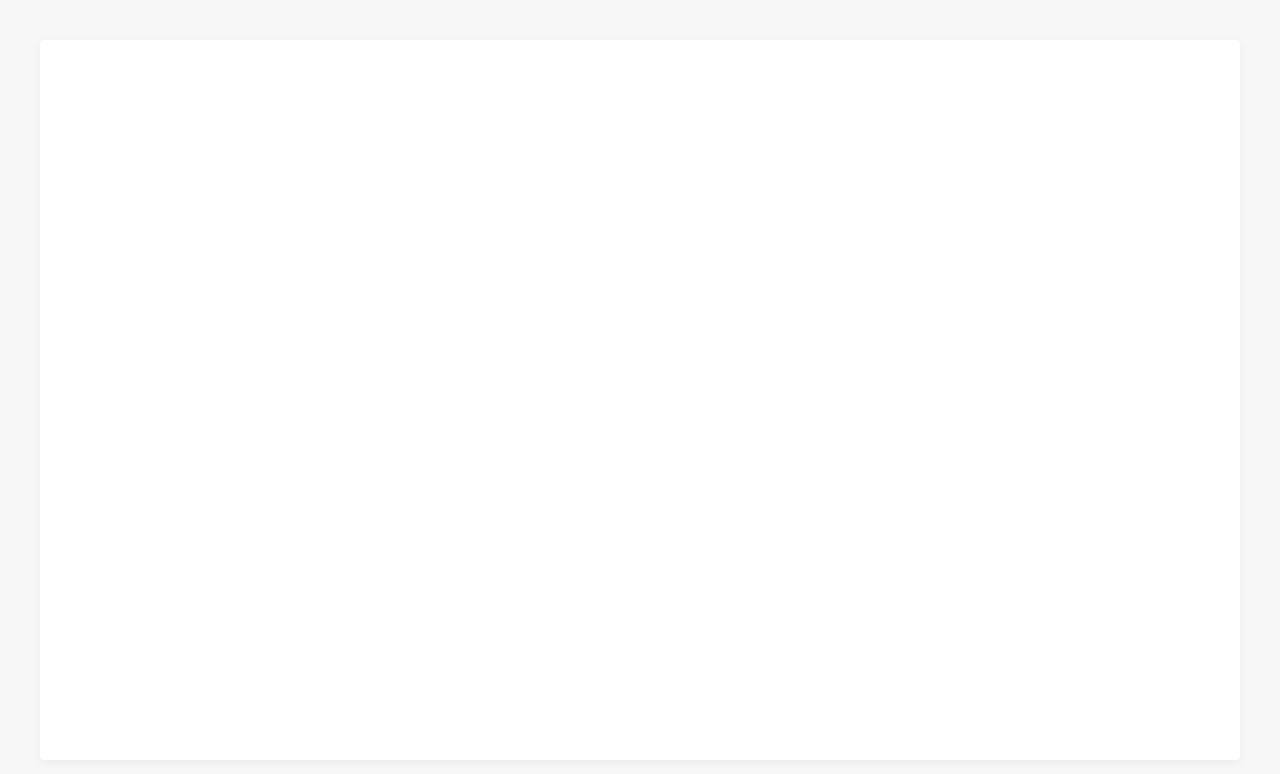
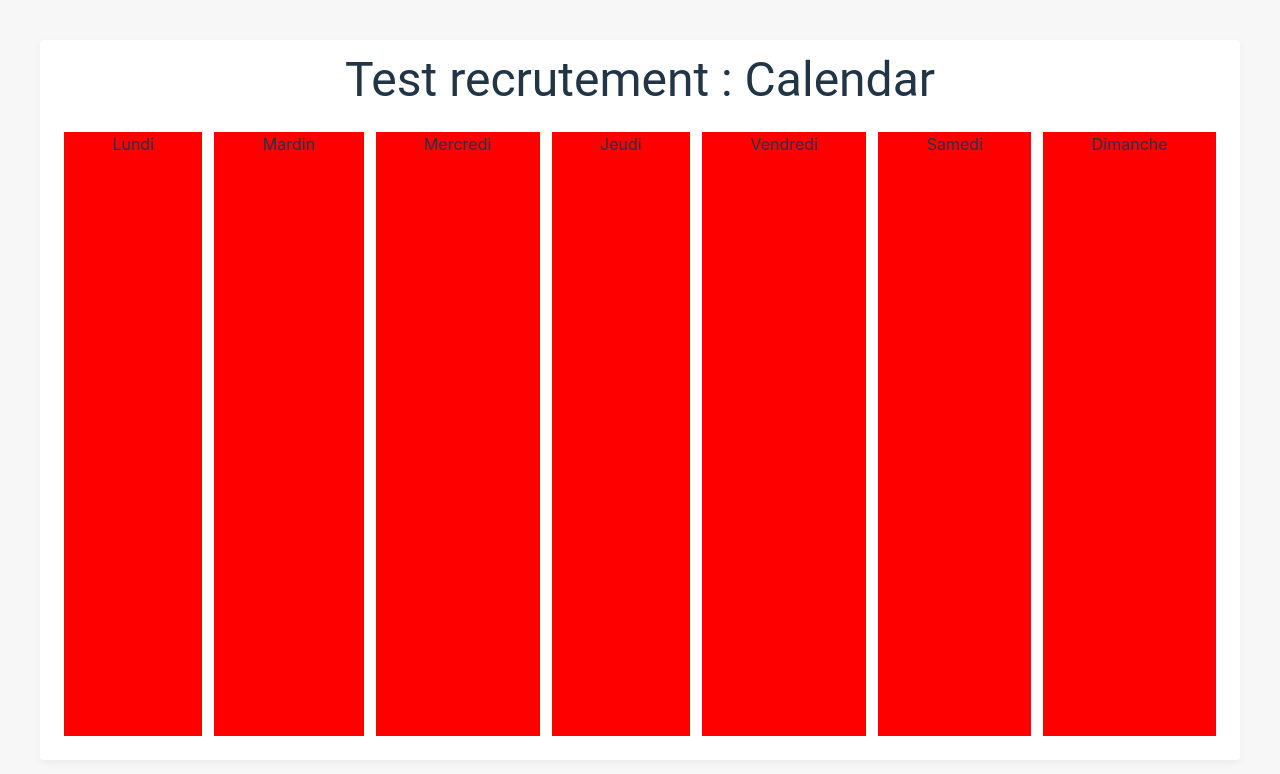
Before and after one commit to duftor/frontend_senior, a React (Vite) app: page / in a window 1280 px wide. Shown: the top 774 px of the page. Built offline with nearby package versions, Linux system fonts and the light colour scheme.

Commit message:
✨ Create Calendar layout

```diff
--- a/src/components/Calendar.jsx
+++ b/src/components/Calendar.jsx
@@ -1,15 +1,57 @@
 import React from "react"
 import styled from "styled-components"
+import Typo from "./reusable-ui/Typo"
 
 export default function Calendar() {
-	return <CalendarStyled></CalendarStyled>
+	return (
+		<CalendarStyled>
+			<Typo className="title" variant="h3">
+				Test recrutement : Calendar
+			</Typo>
+			<div className="calendar">
+				<div className="day">Lundi</div>
+				<div className="day">Mardin</div>
+				<div className="day">Mercredi</div>
+				<div className="day">Jeudi</div>
+				<div className="day">Vendredi</div>
+				<div className="day">Samedi</div>
+				<div className="day">Dimanche</div>
+			</div>
+		</CalendarStyled>
+	)
 }
 
 const CalendarStyled = styled.div`
+	display: flex;
+	flex-flow: column;
+
 	background-color: white;
 	width: 100%;
 	height: 100%;
 
 	border-radius: 4px;
 	box-shadow: 0px 3px 10px 0px rgba(0, 0, 0, 0.05);
+
+	.title {
+		padding-top: 12px;
+		display: flex;
+		justify-content: center;
+	}
+
+	.calendar {
+		display: flex;
+		flex: 1 1 auto;
+
+		justify-content: space-between;
+		padding: 24px;
+		gap: 12px;
+
+		.day {
+			flex: auto;
+			background: red;
+			display: flex;
+			text-align: center;
+			justify-content: center;
+		}
+	}
 `
```
